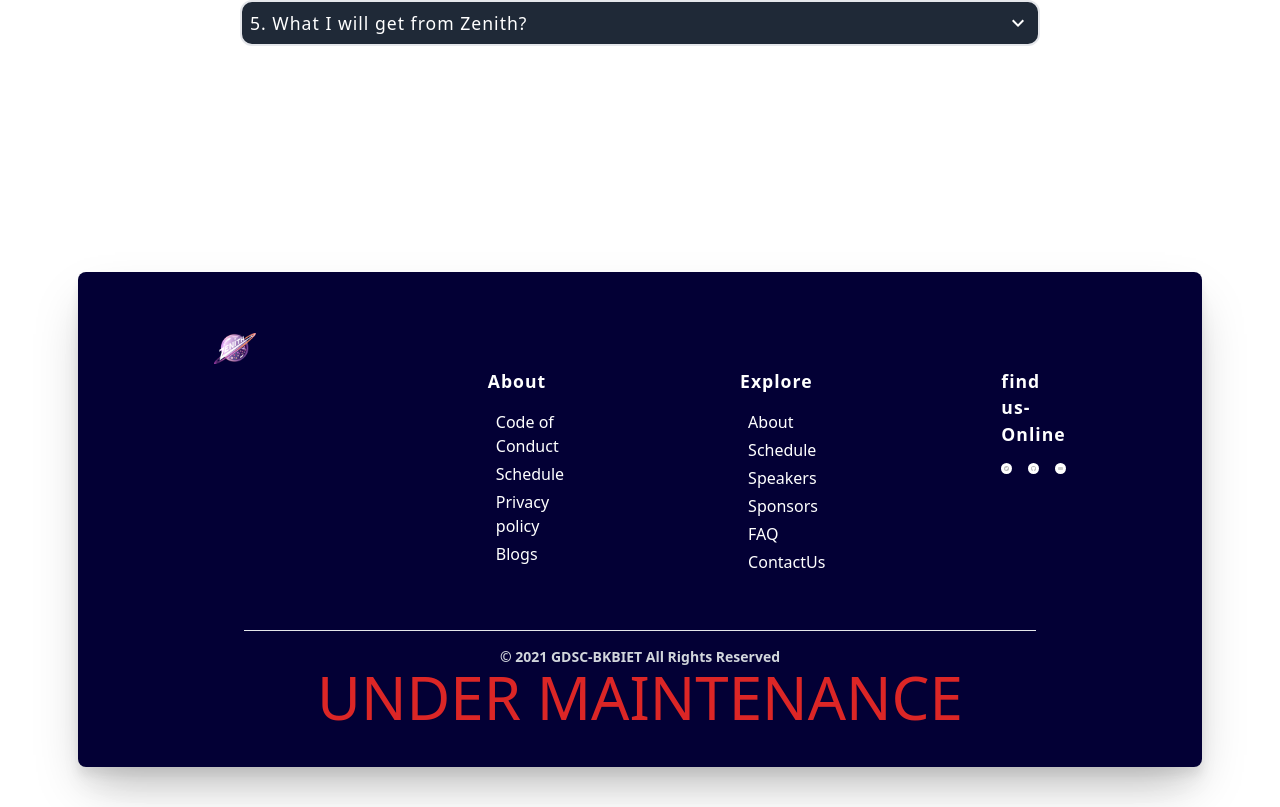
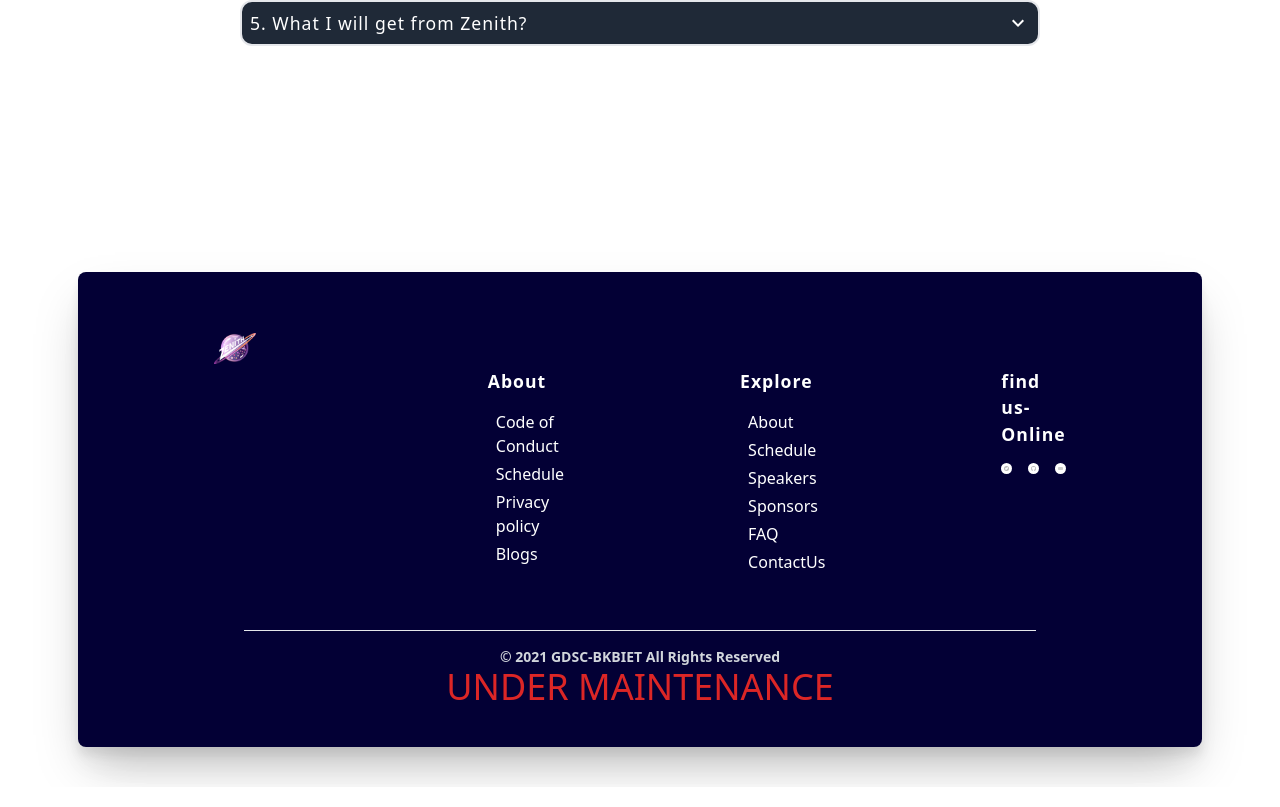
Before and after one commit to RKC3000/zenith, a Next.js app: page / in a window 1280 px wide. Shown: the part 2812-3619 px from the top of the page. Built offline with nearby package versions, Linux system fonts and the light colour scheme; a web font is replaced by a local one.

Commit message:
Small footer bug

```diff
--- a/components/Footer.js
+++ b/components/Footer.js
@@ -113,7 +113,7 @@ const Footer = () => {
           <div className="mt-4 text-gray-300 text-center font-bold text-sm">
             © 2021 GDSC-BKBIET All Rights Reserved
           </div>
-          <div className="text-6xl text-red-600 text-center">
+          <div className="text-lg text-red-600 text-center md:text-4xl">
             UNDER MAINTENANCE
           </div>
         </footer>
```
